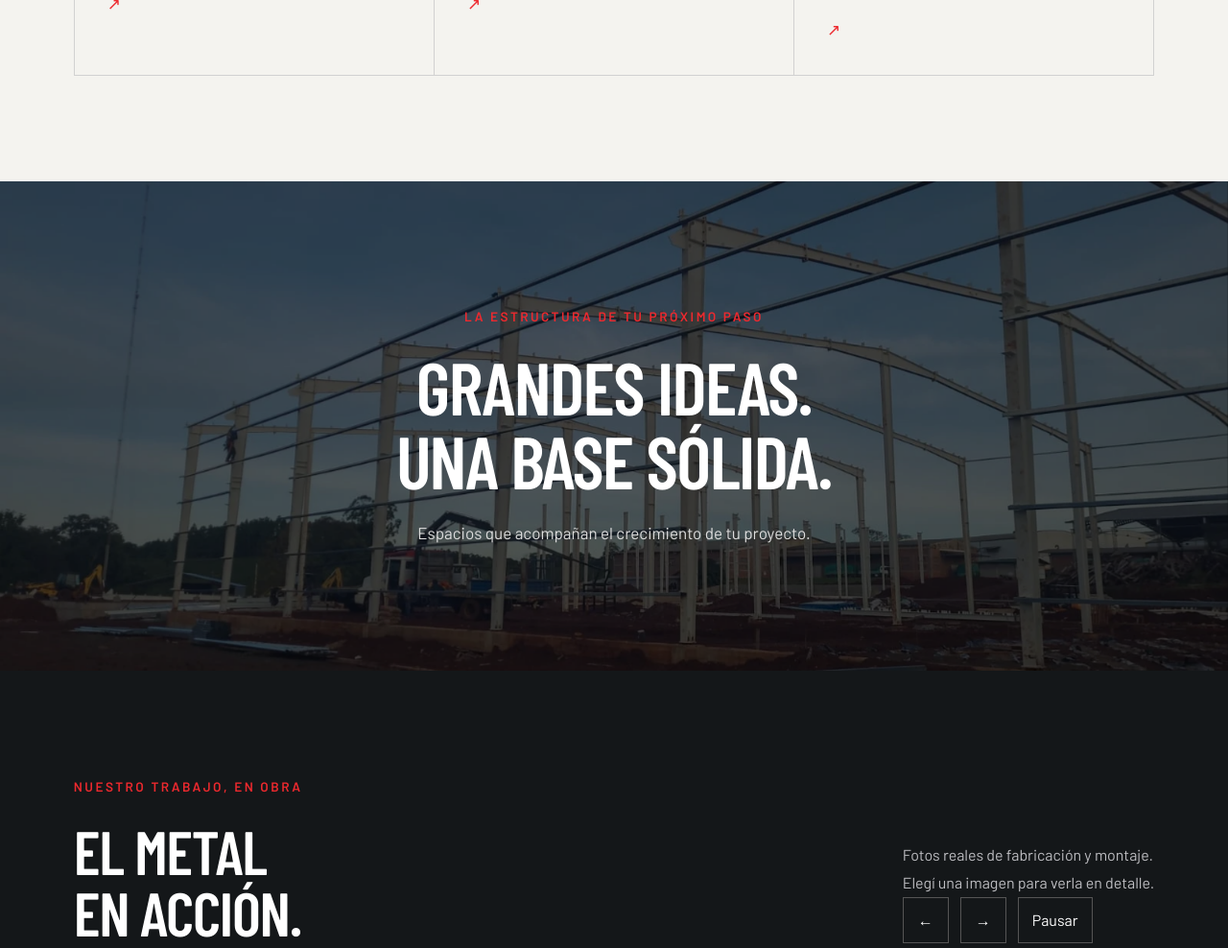
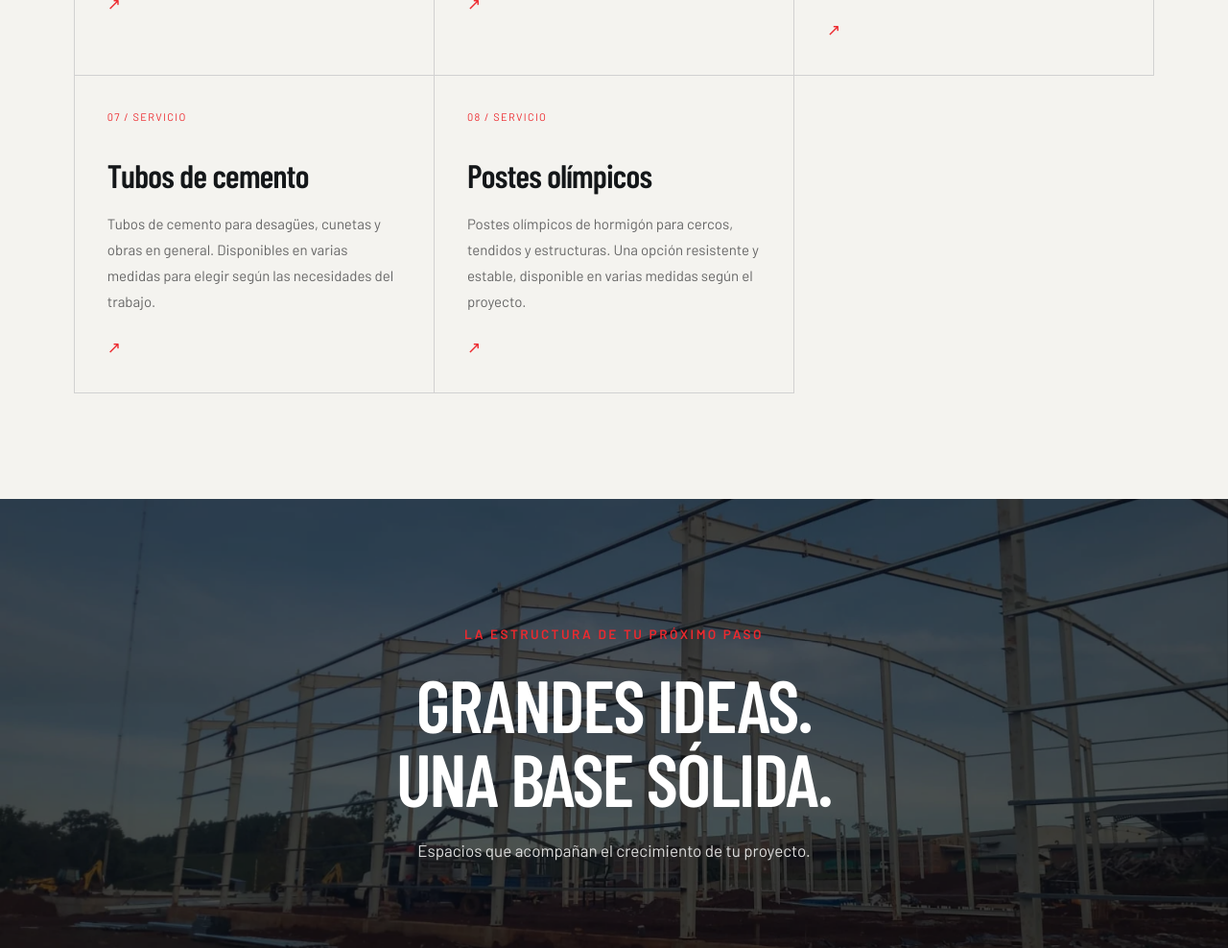
Before and after one commit to NicolasEG/metalurgicaalejorender, a website: page index.html in a window 1280 px wide. Shown: the part 2601-3589 px from the top of the page at 96% size. Drawn offline with nearby package versions, Linux system fonts and the light colour scheme; no server answers; a web font is replaced by a local one.

Commit message:
Add files via upload

```diff
--- a/FOTOS-PENDIENTES.txt
+++ b/FOTOS-PENDIENTES.txt
@@ -1,7 +1,7 @@
 FOTOS PENDIENTES PARA COMPLETAR SERVICIOS
 
 1. Cercas y rejas: una foto clara del trabajo terminado.
-2. Torres metálicas: una foto que muestre la torre y su estructura.
-3. Extractores: una foto del equipo o de una instalación realizada.
+2. Extractores: una foto del equipo o de una instalación realizada.
 
-Estos servicios figuran en la página, sin imágenes prestadas de otros trabajos ni espacios de imagen vacíos.
+Torres metálicas, tubos de cemento y postes olímpicos ya tienen fotos de la carpeta2metalurgica.
+El flyer se utilizó solamente como fuente de información; su imagen no se incorporó a la web.
--- a/LEEME.txt
+++ b/LEEME.txt
@@ -35,3 +35,8 @@ Videos: sección Videos en la página de inicio, un único reproductor con contr
 Servicios: tinglados completos, montaje parcial, kits y componentes; excavaciones, nivelaciones, terraplenes, movimiento de suelo, cañerías, obras civiles/rurales, portones y herrería. Cercas/rejas, torres y extractores quedan sin imagen, pendientes de material adecuado.
 En celular: títulos y espacios ajustados, menú táctil, accesos rápidos a servicios, fotos adaptadas y selector horizontal de videos.
 La edición local exporta fotos y videos nuevos en content-data.js. Los videos de la selección inicial están en assets/videos/ y sus datos en content-data.js/content.json. Conservá esa carpeta al copiar o subir la web. En el administrador se pueden agregar videos a los trabajos: aparecerán en la sección Videos cuando los cambios se apliquen. El contenido detallado de Servicios se encuentra en el mismo archivo de datos.
+
+ACTUALIZACIÓN CARPETA2METALURGICA — 20/10/2026
+Se agregaron tubos de cemento para desagües/cunetas y postes olímpicos de hormigón para cercos, tendidos y estructuras, en varias medidas. No se inventaron medidas concretas ni precios.
+Se incorporaron nueve fotos seleccionadas de productos y estructuras, y un video al reproductor existente. Torres metálicas ya tiene foto. Se excluyó la imagen del flyer.
+Se agregó la dirección indicada en el flyer: Ruta Nacional 14, km 294, Aristóbulo del Valle, Misiones. Se conservó el número de contacto existente, que coincide con el flyer.
--- a/content-data.js
+++ b/content-data.js
@@ -6,7 +6,7 @@ window.ALEJO_CONTENT = {
     "phone": "(03755) 15-434280",
     "email": "metalurgicaalejo2020@gmail.com",
     "whatsapp": "5493755434280",
-    "location": ""
+    "location": "Ruta Nacional 14, km 294 · Aristóbulo del Valle, Misiones"
   },
   "projects": [
     {
@@ -176,6 +176,87 @@ window.ALEJO_CONTENT = {
           "alt": "Cerramiento del tinglado"
         }
       ]
+    },
+    {
+      "id": "carpeta2-tubos",
+      "title": "Tubos de cemento",
+      "category": "Materiales de hormigón",
+      "description": "Tubos para desagües, cunetas y obras en general. Consultá por las medidas disponibles.",
+      "published": true,
+      "media": [
+        {
+          "src": "assets/tubos-cemento.webp",
+          "type": "image",
+          "alt": "Tubos de cemento"
+        },
+        {
+          "src": "assets/tubos-cemento-medidas.webp",
+          "type": "image",
+          "alt": "Tubos de cemento"
+        },
+        {
+          "src": "assets/tubos-hormigon.webp",
+          "type": "image",
+          "alt": "Tubos de cemento"
+        },
+        {
+          "src": "assets/tubos-cemento-detalle.webp",
+          "type": "image",
+          "alt": "Tubos de cemento"
+        }
+      ]
+    },
+    {
+      "id": "carpeta2-postes",
+      "title": "Postes olímpicos de hormigón",
+      "category": "Materiales de hormigón",
+      "description": "Postes para cercos, tendidos y estructuras, en varias medidas.",
+      "published": true,
+      "media": [
+        {
+          "src": "assets/postes-olimpicos.webp",
+          "type": "image",
+          "alt": "Postes olímpicos de hormigón"
+        },
+        {
+          "src": "assets/postes-hormigon-detalle.webp",
+          "type": "image",
+          "alt": "Postes olímpicos de hormigón"
+        }
+      ]
+    },
+    {
+      "id": "carpeta2-torres",
+      "title": "Torres y estructuras metálicas",
+      "category": "Torres",
+      "description": "Estructuras metálicas verticales en el predio.",
+      "published": true,
+      "media": [
+        {
+          "src": "assets/torres-metalicas.webp",
+          "type": "image",
+          "alt": "Torres y estructuras metálicas"
+        }
+      ]
+    },
+    {
+      "id": "carpeta2-cabriadas",
+      "title": "Cabriadas metálicas",
+      "category": "Kits y estructuras",
+      "description": "Cabriadas y componentes para estructuras metálicas.",
+      "published": true,
+      "media": [
+        {
+          "src": "assets/cabriadas-disponibles.webp",
+          "type": "image",
+          "alt": "Cabriadas metálicas"
+        },
+        {
+          "src": "assets/estructuras-y-cabriadas.webp",
+          "type": "image",
+          "alt": "Cabriadas metálicas"
+        }
+      ]
     }
   ],
   "services": [
@@ -242,7 +323,10 @@ window.ALEJO_CONTENT = {
       "items": [
         "Consulta sobre medidas y aplicación.",
         "Definición del diseño, los materiales y el montaje según el trabajo."
-      ]
+      ],
+      "image": "assets/torres-metalicas.webp",
+      "imagePortrait": true,
+      "alt": "Estructuras metálicas verticales en el predio de Metalúrgica Alejo"
     },
     {
       "name": "Extractores",
@@ -252,6 +336,35 @@ window.ALEJO_CONTENT = {
       "items": [
         "Consulta por extractores según la aplicación.",
         "Evaluación de las características del espacio para definir el trabajo."
+      ]
+    },
+    {
+      "name": "Tubos de cemento",
+      "short": "Tubos de cemento",
+      "heading": "Hormigón para tu obra.",
+      "description": "Tubos de cemento para desagües, cunetas y obras en general. Disponibles en varias medidas para elegir según las necesidades del trabajo.",
+      "image": "assets/tubos-cemento.webp",
+      "imagePortrait": true,
+      "alt": "Tubos de cemento apilados en el predio de Metalúrgica Alejo",
+      "items": [
+        "Aplicaciones en desagües y cunetas.",
+        "Piezas de hormigón para trabajos de obra.",
+        "Varias medidas disponibles.",
+        "Consultá por la medida, la cantidad y la disponibilidad que necesitás."
+      ]
+    },
+    {
+      "name": "Postes olímpicos de hormigón",
+      "short": "Postes olímpicos",
+      "heading": "La base de tu cerco.",
+      "description": "Postes olímpicos de hormigón para cercos, tendidos y estructuras. Una opción resistente y estable, disponible en varias medidas según el proyecto.",
+      "image": "assets/postes-olimpicos.webp",
+      "imagePortrait": true,
+      "alt": "Postes olímpicos de hormigón preparados sobre una base de madera",
+      "items": [
+        "Para cercos, tendidos y estructuras.",
+        "Postes de hormigón con distintas medidas disponibles.",
+        "Consultá por medidas, cantidades y disponibilidad."
       ]
     }
   ],
@@ -327,7 +440,16 @@ window.ALEJO_CONTENT = {
       "category": "Montaje",
       "duration": 7.5,
       "portrait": false
+    },
+    {
+      "id": "video-carpeta2",
+      "src": "assets/videos/estructuras-carpeta2.mp4",
+      "poster": "assets/video-estructuras-carpeta2.webp",
+      "title": "Cabriadas y estructuras metálicas",
+      "category": "Estructuras",
+      "duration": 14.4,
+      "portrait": true
     }
   ],
-  "revision": "seleccion-cliente-2026-10-19-v2"
+  "revision": "seleccion-cliente-2026-10-20-carpeta2"
 };
```
Also changed, not shown: content.json (+125 -3 lines), app.js, styles.css.
